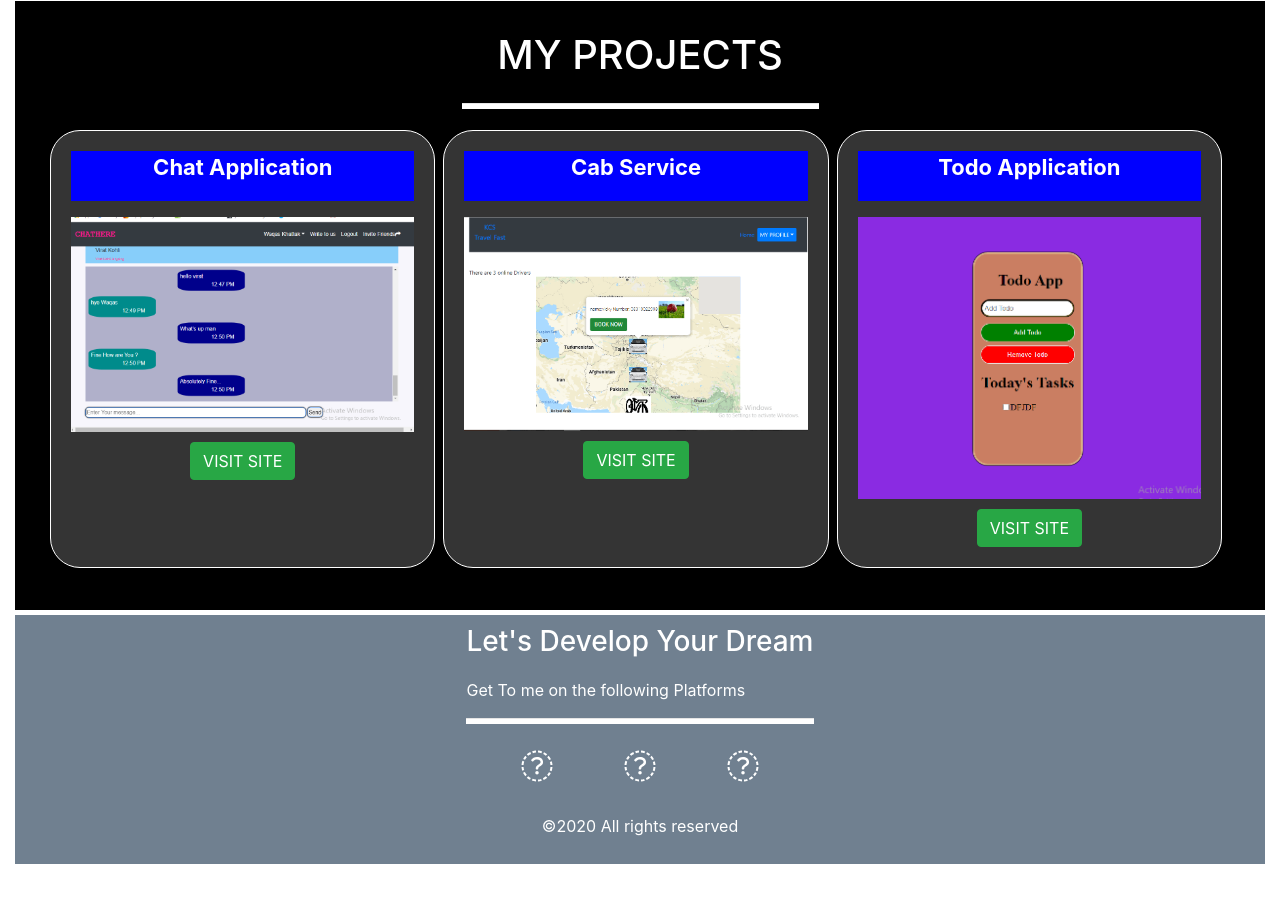
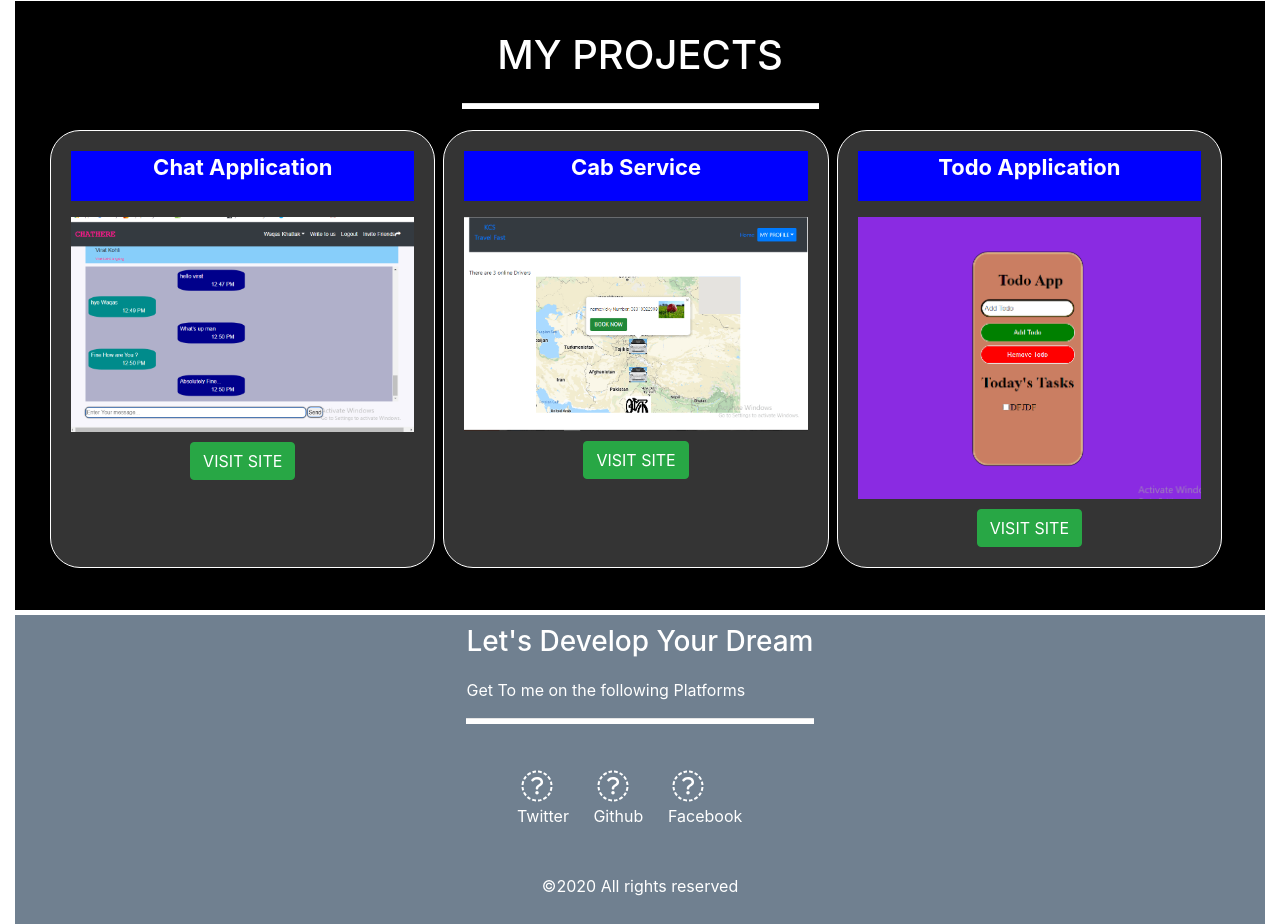
Before and after one commit to vickyktk/vickyktk.github.io, a plain HTML site: page index.html in a window 1280 px wide. Shown: the part 788-1712 px from the top of the page. Before the commit the page ends 1652 px from the top, so only its background shows below. Drawn offline with nearby package versions, Linux system fonts and the light colour scheme.

Commit message:
'index.html'

```diff
--- a/index.html
+++ b/index.html
@@ -75,10 +75,12 @@
                 <hr>
             </div>
             <div class="platforms">
-                <a href="https://twitter.com/vickycktfan13" target="_blank"><i class="fa fa-twitter fa-2x"></i></a>
-                <a href="https://github.com/vickyktk" target="_blank"><i class="fa fa-github fa-2x"></i></a>
+                <p>
+                	<a href="https://twitter.com/vickycktfan13" target="_blank"><i class="fa fa-twitter fa-2x" style="color: #00acee"></i></a>Twitter
+                </p>
+                <p><a href="https://github.com/vickyktk" target="_blank"><i class="fa fa-github fa-2x" style="color: #F1502F"></i></a>Github</p>
 
-                <a href="https://www.facebook.com/WaqasKhattak" target="_blank"><i class="fa fa-facebook fa-2x"></i></a>
+                <p><a href="https://www.facebook.com/WaqasKhattak" target="_blank"><i class="fa fa-facebook fa-2x" style="color: #3b5998"></i></a>Facebook</p>
 
 
             </div>
```
